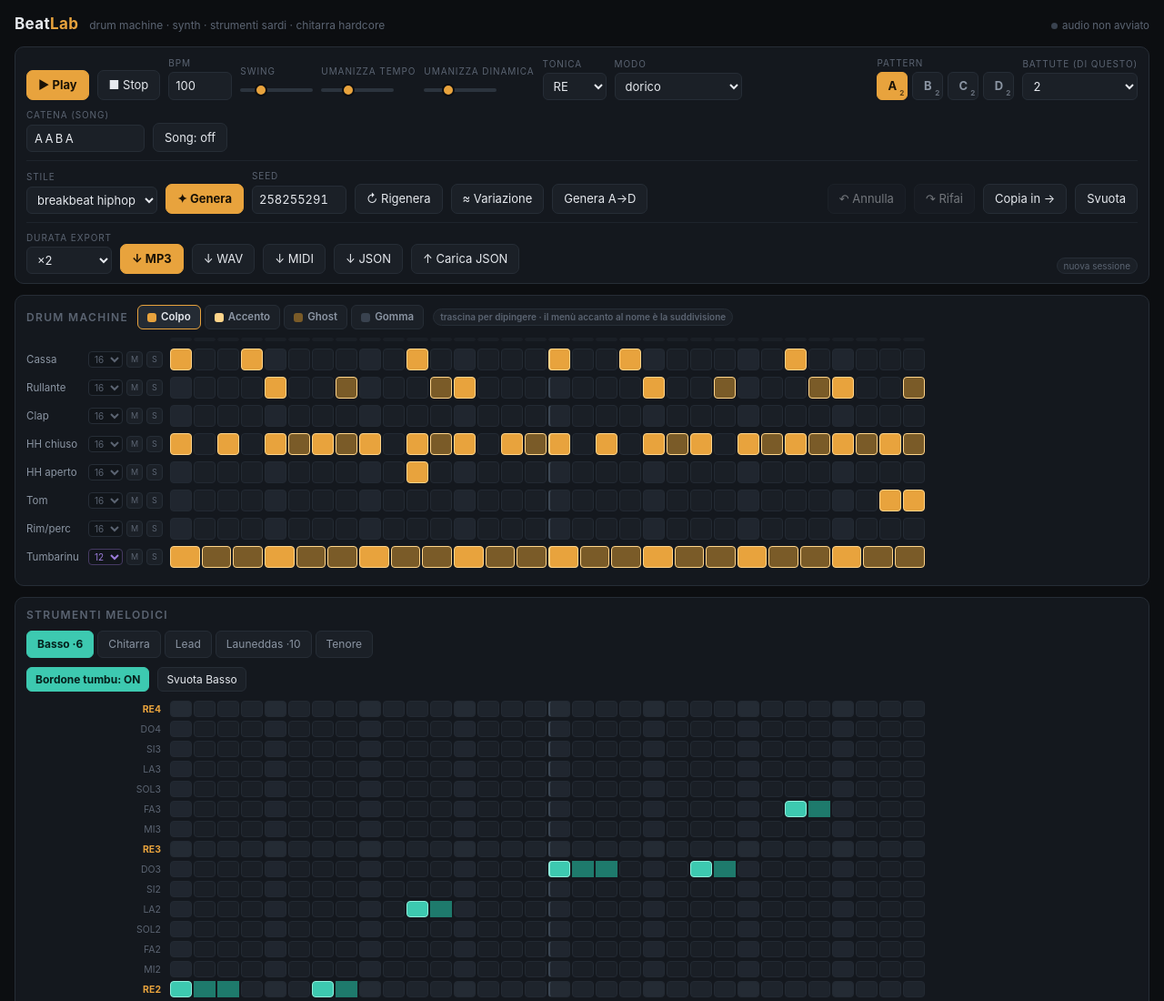
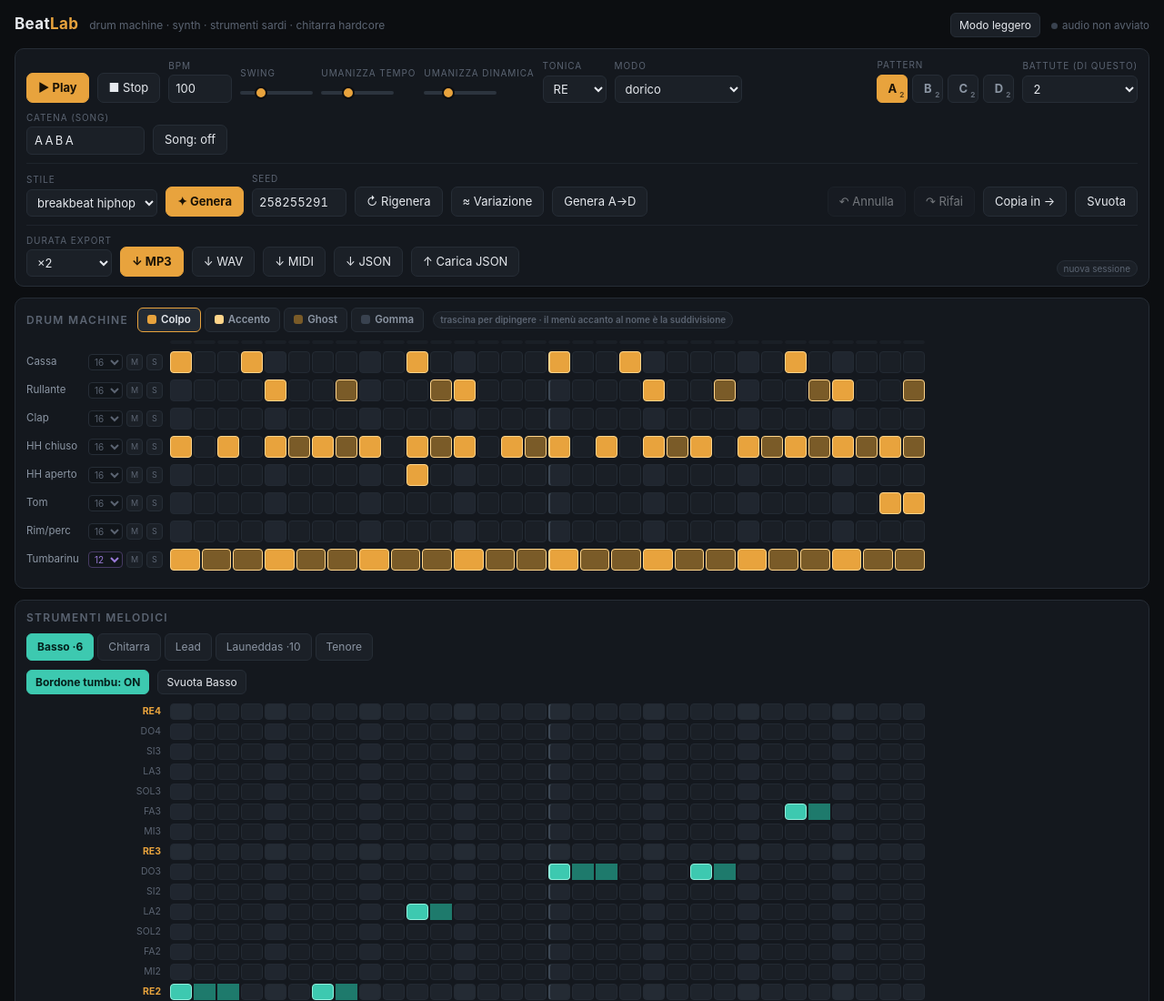
Before and after one commit to Ergologica/beatlab, a plain HTML site: page index.html in a window 1280 px wide. Shown: the top 1100 px of the page at 91% size. Drawn offline with Linux system fonts and the light colour scheme.

Commit message:
Add files via upload

```diff
--- a/index.html
+++ b/index.html
@@ -145,6 +145,7 @@ h2{font-size:12px;text-transform:uppercase;letter-spacing:.11em;color:var(--tx3)
   <h1>Beat<span>Lab</span></h1>
   <span class="sub">drum machine · synth · strumenti sardi · chitarra hardcore</span>
   <span class="spacer"></span>
+  <button class="btn sm" id="lightmode" title="Meno oscillatori e riverberi più semplici: per telefoni e computer modesti">Modo leggero</button>
   <span id="status"><span class="dot" id="dot"></span><span id="statustx">audio non avviato</span></span>
 </header>
 
```
Also changed, not shown: README.md.
